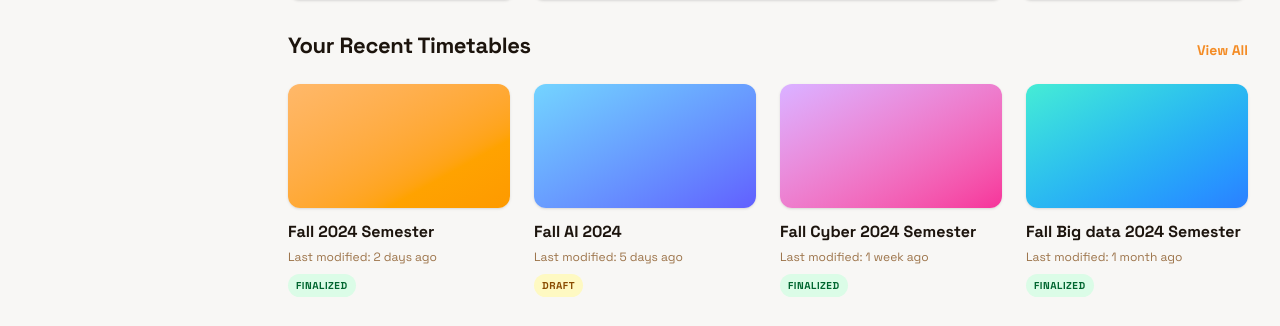
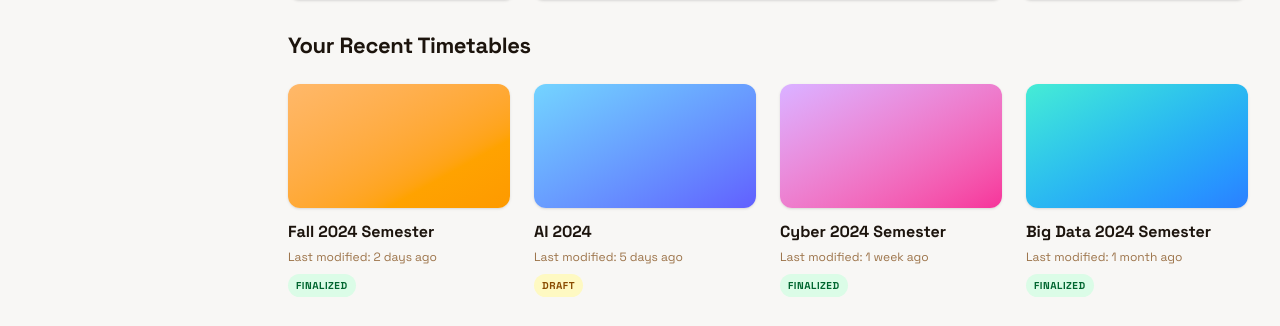
Before and after one commit to Mandora-Manmeetsinh/Automatic-Timetable, a React (Vite) app in the folder Frontend/: page / in a window 1280 px wide. Shown: the part 802-1128 px from the top of the page. Built offline with nearby package versions, Linux system fonts and the light colour scheme.

Commit message:
feat: introduce Dashboard component with search, quick actions, stats, and a demo carousel.

```diff
--- a/Frontend/src/components/Dashboard.jsx
+++ b/Frontend/src/components/Dashboard.jsx
@@ -1,11 +1,57 @@
-import React from 'react';
+import React, { useState } from 'react';
 import { Search, ArrowRight, Clock, FileText, Share2, AlertCircle } from 'lucide-react';
+import DemoCarousel from './DemoCarousel';
+
+const RECENT_TIMETABLES = [
+    {
+        id: 1,
+        title: "Fall 2024 Semester",
+        lastModified: "2 days ago",
+        status: "Finalized",
+        statusColor: "bg-green-100 text-green-800",
+        gradient: "from-orange-300 to-amber-500"
+    },
+    {
+        id: 2,
+        title: "AI 2024",
+        lastModified: "5 days ago",
+        status: "Draft",
+        statusColor: "bg-yellow-100 text-yellow-800",
+        gradient: "from-sky-300 to-indigo-500"
+    },
+    {
+        id: 3,
+        title: "Cyber 2024 Semester",
+        lastModified: "1 week ago",
+        status: "Finalized",
+        statusColor: "bg-green-100 text-green-800",
+        gradient: "from-purple-300 to-pink-500"
+    },
+    {
+        id: 4,
+        title: "Big Data 2024 Semester",
+        lastModified: "1 month ago",
+        status: "Finalized",
+        statusColor: "bg-green-100 text-green-800",
+        gradient: "from-teal-300 to-blue-500"
+    }
+];
 
 const Dashboard = ({ onGetStarted, appState, onReset, onNavigate, onViewDemo }) => {
+    const [showDemo, setShowDemo] = useState(false);
+    const [searchQuery, setSearchQuery] = useState('');
+
+    const filteredTimetables = RECENT_TIMETABLES.filter(timetable =>
+        timetable.title.toLowerCase().includes(searchQuery.toLowerCase()) ||
+        timetable.status.toLowerCase().includes(searchQuery.toLowerCase())
+    );
+
     return (
         <div className="flex-1 p-8 bg-[#f8f7f5] min-h-screen font-['Space_Grotesk'] text-[#1c140d]">
             {/* Google Fonts Link */}
             <link href="https://fonts.googleapis.com/css2?family=Space+Grotesk:wght@300..700&display=swap" rel="stylesheet" />
+
+            {showDemo && <DemoCarousel onClose={() => setShowDemo(false)} />}
 
             <div className="mx-auto max-w-5xl">
                 <header className="flex flex-wrap justify-between items-start gap-3 mb-8">
@@ -23,6 +69,8 @@ const Dashboard = ({ onGetStarted, appState, onReset, onNavigate, onViewDemo })
                                 <Search size={20} />
                             </div>
                             <input
+                                value={searchQuery}
+                                onChange={(e) => setSearchQuery(e.target.value)}
                                 className="flex w-full min-w-0 flex-1 resize-none overflow-hidden rounded-r-lg text-[#1c140d] focus:outline-0 focus:ring-2 focus:ring-[#f48c25]/50 border-none bg-white h-full placeholder:text-[#9c7349] px-4 pl-2 text-base font-normal leading-normal"
                                 placeholder="Search timetables by name, course, or tag..."
                             />
@@ -63,7 +111,7 @@ const Dashboard = ({ onGetStarted, appState, onReset, onNavigate, onViewDemo })
                                 <ArrowRight size={16} className="ml-2" />
                             </button>
                             <button
-                                onClick={onViewDemo}
+                                onClick={() => setShowDemo(true)}
                                 className="flex items-center justify-center rounded-lg h-10 px-6 bg-white/50 text-[#1c140d] text-sm font-bold leading-normal hover:bg-white transition-colors border border-[#e8dbce]"
                             >
                                 <span>View Demo</span>
@@ -124,71 +172,35 @@ const Dashboard = ({ onGetStarted, appState, onReset, onNavigate, onViewDemo })
                 {/* Recent Timetables */}
                 <div className="flex justify-between items-end mb-6">
                     <h2 className="text-[#1c140d] text-[22px] font-bold leading-tight tracking-[-0.015em]">Your Recent Timetables</h2>
-                    <button onClick={onViewDemo} className="text-[#f48c25] text-sm font-bold hover:underline">View All</button>
+                    {/* <button onClick={() => setShowDemo(true)} className="text-[#f48c25] text-sm font-bold hover:underline">View All</button> */}
                 </div>
 
                 <div className="grid grid-cols-1 sm:grid-cols-2 lg:grid-cols-4 gap-6">
-
-                    {/* Card 1 */}
-                    <div className="flex flex-col gap-3 group cursor-pointer" onClick={onViewDemo}>
+                    {filteredTimetables.length > 0 ? (
+                        filteredTimetables.map((timetable) => (
+                            <div
+                                key={timetable.id}
+                                className="flex flex-col gap-3 group cursor-pointer"
+                                onClick={() => setShowDemo(true)}
+                            >
                                 <div className="w-full aspect-video rounded-xl overflow-hidden relative shadow-sm group-hover:shadow-md transition-all">
-                            <div className="absolute inset-0 bg-gradient-to-br from-orange-300 to-amber-500"></div>
+                                    <div className={`absolute inset-0 bg-gradient-to-br ${timetable.gradient}`}></div>
                                     <div className="absolute inset-0 bg-black/10 group-hover:bg-black/20 transition-colors flex items-center justify-center opacity-0 group-hover:opacity-100">
                                         <button className="text-white bg-white/20 backdrop-blur-md px-4 py-2 rounded-lg text-sm font-bold shadow-lg">View</button>
                                     </div>
                                 </div>
                                 <div>
-                            <p className="text-[#1c140d] text-base font-bold leading-normal group-hover:text-[#f48c25] transition-colors">Fall 2024 Semester</p>
-                            <p className="text-[#9c7349] text-xs font-normal leading-normal mt-1">Last modified: 2 days ago</p>
-                            <span className="inline-block bg-green-100 text-green-800 text-[10px] font-bold uppercase tracking-wider mt-2 px-2 py-1 rounded-full">Finalized</span>
+                                    <p className="text-[#1c140d] text-base font-bold leading-normal group-hover:text-[#f48c25] transition-colors">{timetable.title}</p>
+                                    <p className="text-[#9c7349] text-xs font-normal leading-normal mt-1">Last modified: {timetable.lastModified}</p>
+                                    <span className={`inline-block ${timetable.statusColor} text-[10px] font-bold uppercase tracking-wider mt-2 px-2 py-1 rounded-full`}>{timetable.status}</span>
                                 </div>
                             </div>
-
-                    {/* Card 2 */}
-                    <div className="flex flex-col gap-3 group cursor-pointer" onClick={onViewDemo}>
-                        <div className="w-full aspect-video rounded-xl overflow-hidden relative shadow-sm group-hover:shadow-md transition-all">
-                            <div className="absolute inset-0 bg-gradient-to-br from-sky-300 to-indigo-500"></div>
-                            <div className="absolute inset-0 bg-black/10 group-hover:bg-black/20 transition-colors flex items-center justify-center opacity-0 group-hover:opacity-100">
-                                <button className="text-white bg-white/20 backdrop-blur-md px-4 py-2 rounded-lg text-sm font-bold shadow-lg">View</button>
+                        ))
+                    ) : (
+                        <div className="col-span-full text-center py-8 text-gray-500">
+                            No timetables found matching "{searchQuery}"
                         </div>
-                        </div>
-                        <div>
-                            <p className="text-[#1c140d] text-base font-bold leading-normal group-hover:text-[#f48c25] transition-colors">Fall AI 2024</p>
-                            <p className="text-[#9c7349] text-xs font-normal leading-normal mt-1">Last modified: 5 days ago</p>
-                            <span className="inline-block bg-yellow-100 text-yellow-800 text-[10px] font-bold uppercase tracking-wider mt-2 px-2 py-1 rounded-full">Draft</span>
-                        </div>
-                    </div>
-
-                    {/* Card 3 */}
-                    <div className="flex flex-col gap-3 group cursor-pointer" onClick={onViewDemo}>
-                        <div className="w-full aspect-video rounded-xl overflow-hidden relative shadow-sm group-hover:shadow-md transition-all">
-                            <div className="absolute inset-0 bg-gradient-to-br from-purple-300 to-pink-500"></div>
-                            <div className="absolute inset-0 bg-black/10 group-hover:bg-black/20 transition-colors flex items-center justify-center opacity-0 group-hover:opacity-100">
-                                <button className="text-white bg-white/20 backdrop-blur-md px-4 py-2 rounded-lg text-sm font-bold shadow-lg">View</button>
-                            </div>
-                        </div>
-                        <div>
-                            <p className="text-[#1c140d] text-base font-bold leading-normal group-hover:text-[#f48c25] transition-colors">Fall Cyber 2024 Semester</p>
-                            <p className="text-[#9c7349] text-xs font-normal leading-normal mt-1">Last modified: 1 week ago</p>
-                            <span className="inline-block bg-green-100 text-green-800 text-[10px] font-bold uppercase tracking-wider mt-2 px-2 py-1 rounded-full">Finalized</span>
-                        </div>
-                    </div>
-
-                    {/* Card 4 */}
-                    <div className="flex flex-col gap-3 group cursor-pointer" onClick={onViewDemo}>
-                        <div className="w-full aspect-video rounded-xl overflow-hidden relative shadow-sm group-hover:shadow-md transition-all">
-                            <div className="absolute inset-0 bg-gradient-to-br from-teal-300 to-blue-500"></div>
-                            <div className="absolute inset-0 bg-black/10 group-hover:bg-black/20 transition-colors flex items-center justify-center opacity-0 group-hover:opacity-100">
-                                <button className="text-white bg-white/20 backdrop-blur-md px-4 py-2 rounded-lg text-sm font-bold shadow-lg">View</button>
-                            </div>
-                        </div>
-                        <div>
-                            <p className="text-[#1c140d] text-base font-bold leading-normal group-hover:text-[#f48c25] transition-colors">Fall Big data 2024 Semester</p>
-                            <p className="text-[#9c7349] text-xs font-normal leading-normal mt-1">Last modified: 1 month ago</p>
-                            <span className="inline-block bg-green-100 text-green-800 text-[10px] font-bold uppercase tracking-wider mt-2 px-2 py-1 rounded-full">Finalized</span>
-                        </div>
-                    </div>
-
+                    )}
                 </div>
             </div>
         </div>
--- /dev/null
+++ b/Frontend/src/components/DemoCarousel.jsx
@@ -0,0 +1,105 @@
+import React, { useState } from 'react';
+import { X, ChevronLeft, ChevronRight, Upload, Users, Layers, Calendar, FileOutput } from 'lucide-react';
+
+const DemoCarousel = ({ onClose }) => {
+    const [currentStep, setCurrentStep] = useState(0);
+
+    const steps = [
+        {
+            title: "Step 1: Upload Data",
+            description: "Start by uploading your course and teacher data using Excel or CSV files. Our system parses this information to understand your scheduling requirements.",
+            icon: <Upload size={48} className="text-blue-500" />,
+            color: "bg-blue-50"
+        },
+        {
+            title: "Step 2: Teacher Assignment",
+            description: "Assign teachers to specific courses. You can manage multiple assignments and ensure every subject has a qualified instructor.",
+            icon: <Users size={48} className="text-purple-500" />,
+            color: "bg-purple-50"
+        },
+        {
+            title: "Step 3: Batch Management",
+            description: "Organize students into batches. Define practical groups and theory sections to optimize resource usage.",
+            icon: <Layers size={48} className="text-orange-500" />,
+            color: "bg-orange-50"
+        },
+        {
+            title: "Step 4: Generate Timetable",
+            description: "Our AI engine processes all constraints and preferences to generate a conflict-free timetable in seconds.",
+            icon: <Calendar size={48} className="text-green-500" />,
+            color: "bg-green-50"
+        },
+        {
+            title: "Step 5: View & Export",
+            description: "Review the generated timetable, make manual adjustments if needed, and export to PDF or Excel for distribution.",
+            icon: <FileOutput size={48} className="text-teal-500" />,
+            color: "bg-teal-50"
+        }
+    ];
+
+    const nextStep = () => {
+        setCurrentStep((prev) => (prev === steps.length - 1 ? 0 : prev + 1));
+    };
+
+    const prevStep = () => {
+        setCurrentStep((prev) => (prev === 0 ? steps.length - 1 : prev - 1));
+    };
+
+    return (
+        <div className="fixed inset-0 z-50 flex items-center justify-center p-4 bg-black/50 backdrop-blur-sm">
+            <div className="bg-white rounded-2xl shadow-2xl w-full max-w-2xl overflow-hidden relative animate-in fade-in zoom-in duration-200">
+                {/* Close Button */}
+                <button
+                    onClick={onClose}
+                    className="absolute top-4 right-4 p-2 rounded-full hover:bg-gray-100 transition-colors z-10"
+                >
+                    <X size={24} className="text-gray-500" />
+                </button>
+
+                <div className="flex flex-col h-full">
+                    {/* Content Area */}
+                    <div className={`flex-1 p-12 flex flex-col items-center justify-center text-center transition-colors duration-300 ${steps[currentStep].color}`}>
+                        <div className="mb-6 p-4 bg-white rounded-full shadow-sm">
+                            {steps[currentStep].icon}
+                        </div>
+                        <h2 className="text-2xl font-bold text-gray-900 mb-4">{steps[currentStep].title}</h2>
+                        <p className="text-gray-600 text-lg leading-relaxed max-w-md">
+                            {steps[currentStep].description}
+                        </p>
+                    </div>
+
+                    {/* Navigation Area */}
+                    <div className="p-6 bg-white border-t border-gray-100 flex items-center justify-between">
+                        <button
+                            onClick={prevStep}
+                            className="flex items-center gap-2 px-4 py-2 text-gray-600 hover:text-gray-900 hover:bg-gray-50 rounded-lg transition-colors font-medium"
+                        >
+                            <ChevronLeft size={20} />
+                            Previous
+                        </button>
+
+                        <div className="flex gap-2">
+                            {steps.map((_, index) => (
+                                <div
+                                    key={index}
+                                    className={`w-2.5 h-2.5 rounded-full transition-all duration-300 ${index === currentStep ? 'bg-[#f48c25] w-8' : 'bg-gray-300'
+                                        }`}
+                                />
+                            ))}
+                        </div>
+
+                        <button
+                            onClick={nextStep}
+                            className="flex items-center gap-2 px-4 py-2 bg-[#f48c25] text-white rounded-lg hover:bg-[#d6761b] transition-colors font-medium shadow-sm hover:shadow"
+                        >
+                            {currentStep === steps.length - 1 ? 'Start Over' : 'Next'}
+                            <ChevronRight size={20} />
+                        </button>
+                    </div>
+                </div>
+            </div>
+        </div>
+    );
+};
+
+export default DemoCarousel;
```
Lines whose indentation alone changed are shown as unchanged.
